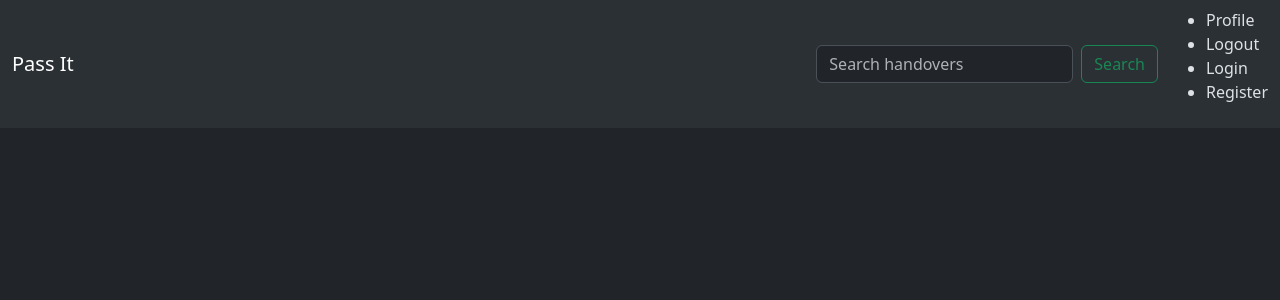
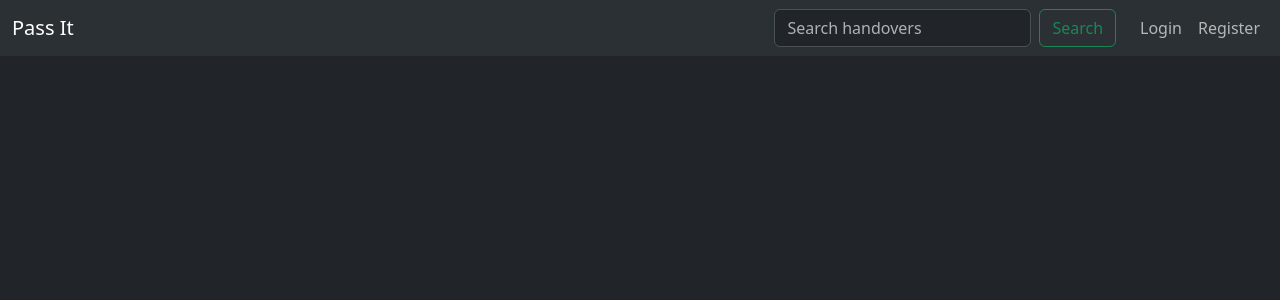
Before and after one commit to EmcioN/Pass-It, a Django app: template templates/base.html in a window 1280 px wide. Shown: the top 300 px of the page. Run offline with Django 5.2, Linux system fonts and the light colour scheme; the template is opened without the code that fills it, so the values that code supplies are empty.

Commit message:
Add navbar links

```diff
--- a/templates/base.html
+++ b/templates/base.html
@@ -29,19 +29,22 @@
           value="{{ request.GET.q|default:'' }}">
         <button class="btn btn-outline-success" type="submit">Search</button>
       </form>
-      <ul>
-        <li>
-          <a>Profile</a>
+      <ul class="navbar-nav mb-2 mb-lg-0">
+        {% if user.is_authenticated %}
+        <li class="nav-item">
+          <a class="nav-link" href="{% url 'accounts:profile' %}">Profile</a>
         </li>
-        <li>
-          <a>Logout</a>
+        <li class="nav-item">
+          <a class="nav-link" href="{% url 'accounts:logout' %}">Logout</a>
         </li>
-        <li>
-          <a>Login</a>
+        {% else %}
+        <li class="nav-item">
+          <a class="nav-link" href="{% url 'accounts:login' %}">Login</a>
         </li>
-        <li>
-          <a>Register</a>
+        <li class="nav-item">
+          <a class="nav-link" href="{% url 'accounts:register' %}">Register</a>
         </li>
+        {% endif %}
       </ul>
     </div>
     </div>
```
